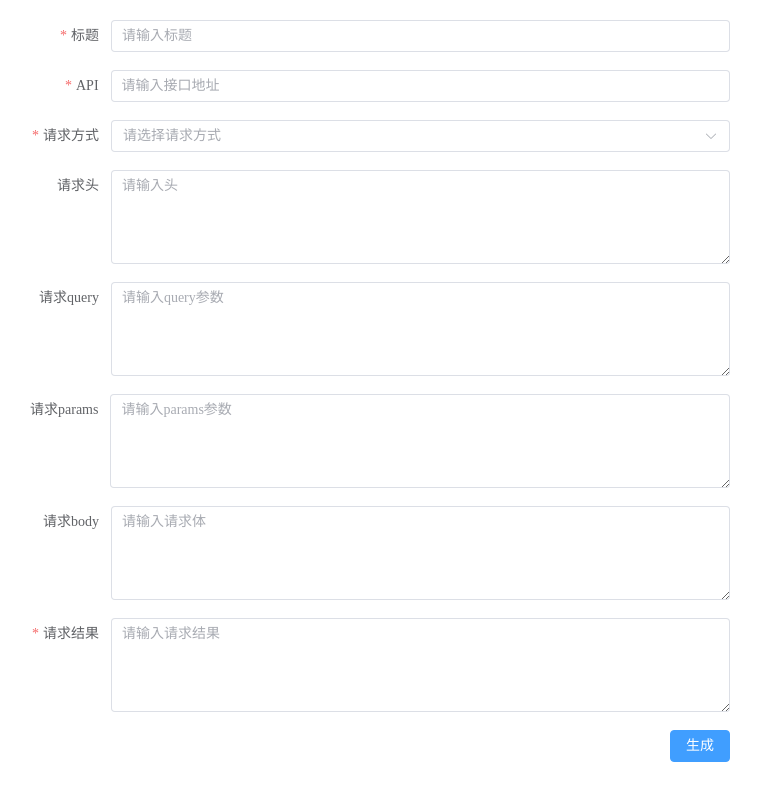
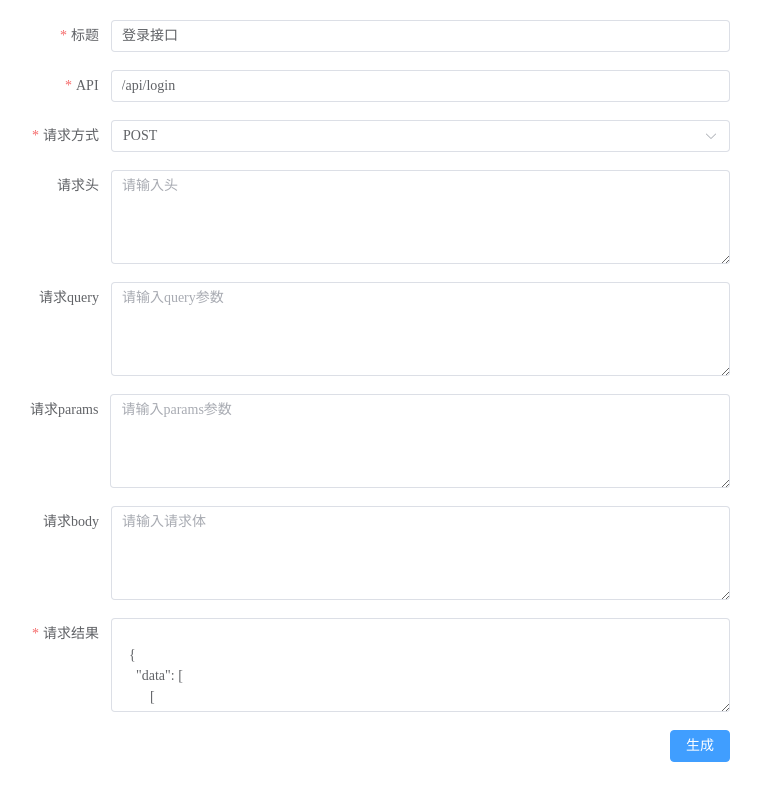
Before and after one commit to windyeasy/generate-api-issue-doc, a Vue app: page /#/home in a window 1280 px wide. Shown: the whole page, without its empty margins (260-1021 px from the left). Built offline with nearby package versions, Linux system fonts and the light colour scheme.

Commit message:
feat: 完成文档与代码的展示

```diff
--- a/package.json
+++ b/package.json
@@ -21,6 +21,7 @@
     "@vueuse/core": "^10.11.0",
     "axios": "^1.6.7",
     "element-plus": "^2.7.7",
+    "md-editor-v3": "^4.17.4",
     "normalize.css": "^8.0.1",
     "pinia": "^2.1.7",
     "sass": "^1.71.0",
--- /dev/null
+++ b/src/assets/css/common.scss
@@ -0,0 +1,10 @@
+.content-wrapper {
+  width: 800px;
+  margin: 0 auto;
+}
+.page-background {
+  width: 100%;
+  height: 100vh;
+  overflow: auto;
+  background-color: #f5f5f5;
+}
--- /dev/null
+++ b/src/assets/css/index.scss
@@ -0,0 +1,2 @@
+@import "./reset";
+@import "./common";
--- /dev/null
+++ b/src/assets/css/reset.scss
@@ -0,0 +1,11 @@
+html, body {
+  position: relative;
+  width: 100%;
+}
+body {
+  line-height: 1.4;
+  font-size: 14px;
+}
+div {
+  box-sizing: border-box;
+}
--- a/src/components/HelloWorld.vue
+++ /dev/null
@@ -1,9 +0,0 @@
-<script lang="ts" setup></script>
-
-<template>
-  <div class="Hello-World">
-    hello-world
-  </div>
-</template>
-
-<style lang="scss" scoped></style>
--- /dev/null
+++ b/src/components/show-code.vue
@@ -0,0 +1,40 @@
+<script lang="ts" setup>
+interface IProps {
+  code?: string
+}
+const props = defineProps<IProps>()
+const isCopyCode = ref(false)
+function copyCode() {
+  if (props.code && !isCopyCode.value) {
+    navigator.clipboard.writeText(props.code)
+    isCopyCode.value = true
+  }
+}
+</script>
+
+<template>
+  <div class="show-code">
+    <pre><code>{{ code }}</code></pre>
+    <div class="copy-btn" @click="copyCode">
+      {{ isCopyCode ? '已复制!' : '复制' }}
+    </div>
+  </div>
+</template>
+
+<style lang="scss" scoped>
+.show-code {
+  background-color: #f5f5f5;
+  padding: 10px;
+  border-radius: 2px;
+  overflow: auto;
+  position: relative;
+}
+.copy-btn {
+  position: absolute;
+  right: 10px;
+  top: 10px;
+  color: #999;
+  font-size: 12px;
+  cursor: pointer;
+}
+</style>
--- a/src/main.ts
+++ b/src/main.ts
@@ -5,6 +5,8 @@ import store from './store'
 
 import 'normalize.css'
 import 'virtual:uno.css'
+import 'md-editor-v3/lib/preview.css'
+import '@/assets/css/index.scss'
 
 const app = createApp(App)
 app.use(router)
--- a/src/store/main.ts
+++ b/src/store/main.ts
@@ -43,8 +43,8 @@ const useMainStore = defineStore('Main', {
       const resultTem = checkJsonValueGenTem('请求结果', this.form.result)
 
       this.doc = `### ${this.form.title}\n\n`
-      + `##### 接口地址：\`${this.form.api}\`\n\n`
-      + `##### 请求方式：\`${this.form.method}\`\n\n${headTem}${queryTem}${paramsTem}${bodyTem}${resultTem}`
+      + `#### 接口地址：\`${this.form.api}\`\n\n`
+      + `#### 请求方式：\`${this.form.method}\`\n\n${headTem}${queryTem}${paramsTem}${bodyTem}${resultTem}`
     },
   },
 })
--- a/src/utils/doc-tem.ts
+++ b/src/utils/doc-tem.ts
@@ -1,8 +1,8 @@
 export function getJsonTem(str: string) {
-  return `\`\`\`json\n\n${str}\n\n\`\`\`\n\n`
+  return `\`\`\`json\n\n${str}\n\`\`\`\n\n`
 }
 export function getTem(title: string, json: string) {
-  return `##### ${title}\n\n${getJsonTem(json)}`
+  return `#### ${title}\n\n${getJsonTem(json)}`
 }
 
 export function checkJsonValueGenTem(title: string, json?: string) {
--- a/src/views/home/cpns/home-form.vue
+++ b/src/views/home/cpns/home-form.vue
@@ -3,13 +3,53 @@ import type { FormInstance, FormRules } from 'element-plus'
 import useMainStore from '@/store/main'
 
 const form = reactive<APIDocFormData>({
-  title: '',
-  api: '',
-  method: '',
+  title: '登录接口',
+  api: '/api/login',
+  method: 'POST',
   query: '',
   params: '',
   body: '',
-  result: '',
+  result: `
+  {
+    "data": [
+        [
+            "v4.music.126.net"
+        ],
+        [
+            "m10.music.126.net"
+        ],
+        [
+            "v5.music.126.net"
+        ],
+        [
+            "m701.music.126.net",
+            "m801.music.126.net"
+        ],
+        [
+            "m11.music.126.net"
+        ],
+        [
+            "sv1.music.126.net",
+            "sv2.music.126.net"
+        ],
+        [
+            "m8.music.126.net",
+            "m7.music.126.net"
+        ],
+        [
+            "m1.music.126.net",
+            "m2.music.126.net"
+        ],
+        [
+            "v3.music.126.net"
+        ],
+        [
+            "m3.music.126.net"
+        ]
+    ],
+    "code": 200
+}
+  `,
   header: '',
 })
 const formRef = ref<FormInstance>()
--- a/src/views/preview/index.vue
+++ b/src/views/preview/index.vue
@@ -1,11 +1,28 @@
 <script lang="ts" setup>
+import { MdPreview } from 'md-editor-v3'
 import useMainStore from '@/store/main'
 
 const { doc } = useMainStore()
+const activeName = ref('document')
 </script>
 
 <template>
-  <div class="preview w1200px mx-auto">
-    <pre><code>{{ doc }}</code></pre>
+  <div class="preview page-background">
+    <div class="content-wrapper  w840px p5 mx-auto  bg-white">
+      <el-tabs v-model="activeName" class="demo-tabs">
+        <el-tab-pane label="文档" name="document">
+          <MdPreview
+            preview-theme="vuepress"
+            theme="light"
+            editor-id="preview-only"
+            :model-value="doc"
+            :code-foldable="false"
+          />
+        </el-tab-pane>
+        <el-tab-pane label="code" name="code">
+          <show-code :code="doc" />
+        </el-tab-pane>
+      </el-tabs>
+    </div>
   </div>
 </template>
```
Also changed, not shown: 1 other file (tests, documents, lock files or other folders).
